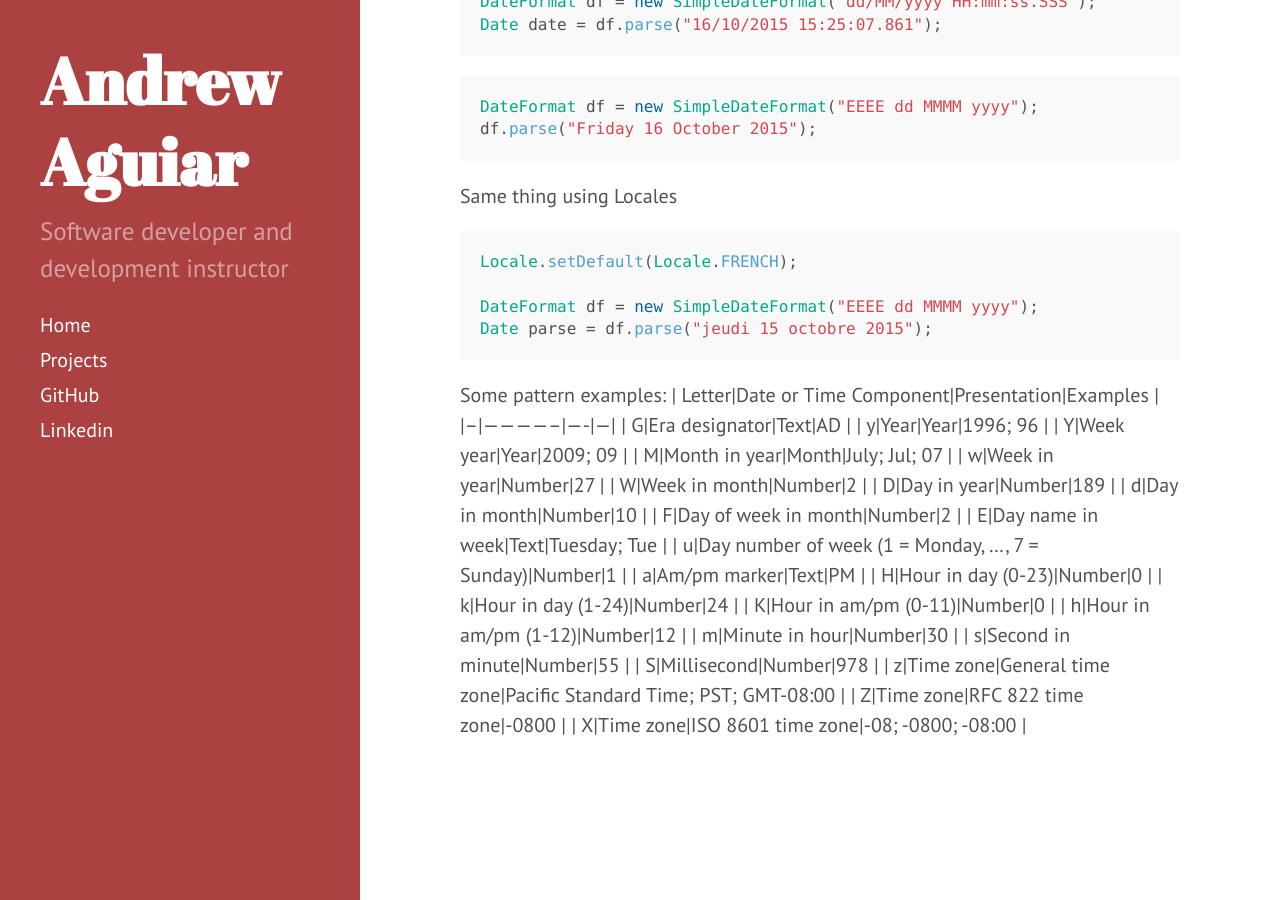
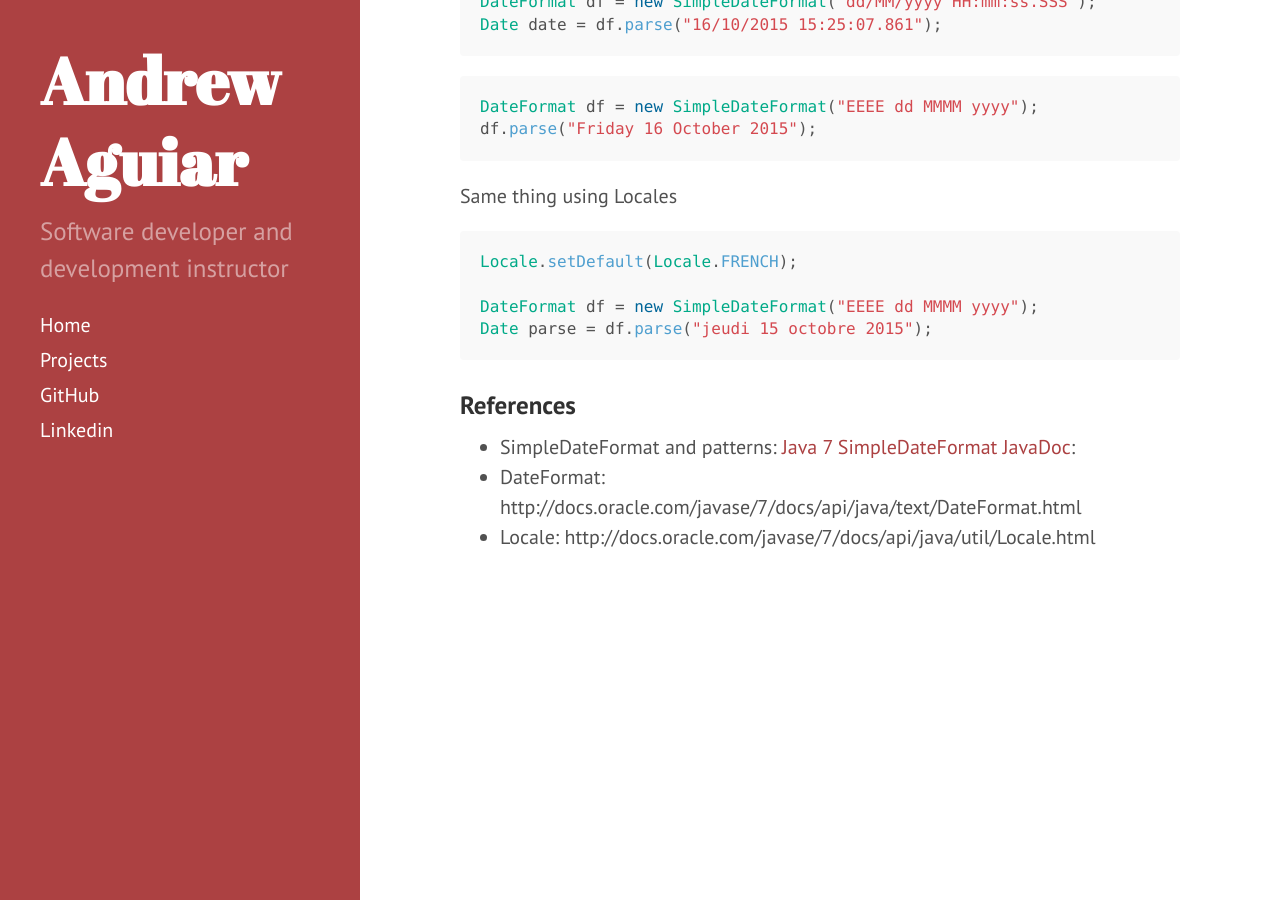
Before and after one commit to gadsc/andrewaguiar.github.io, a Jekyll site: the page built from _posts/2015-10-16-java-how-to-format-and-parse-dates.md, in a window 1280 px wide and 900 px high, scrolled down 2051 px. Built offline with Jekyll 4.4.1, drawn with Linux system fonts in a browser that asks for light colours; Markdown is read by kramdown in place of the engine named in the settings; comment, search, counter and statistics services are not loaded.

Commit message:
Update 2015-10-16-java-how-to-format-and-parse-dates.md

````diff
--- a/_posts/2015-10-16-java-how-to-format-and-parse-dates.md
+++ b/_posts/2015-10-16-java-how-to-format-and-parse-dates.md
@@ -92,28 +92,7 @@ DateFormat df = new SimpleDateFormat("EEEE dd MMMM yyyy");
 Date parse = df.parse("jeudi 15 octobre 2015");
 ```
 
-Some pattern examples:
-| Letter|Date or Time Component|Presentation|Examples |
-|--|--------------|----|---|
-| G|Era designator|Text|AD |
-| y|Year|Year|1996; 96 |
-| Y|Week year|Year|2009; 09 |
-| M|Month in year|Month|July; Jul; 07 |
-| w|Week in year|Number|27 |
-| W|Week in month|Number|2 |
-| D|Day in year|Number|189 |
-| d|Day in month|Number|10 |
-| F|Day of week in month|Number|2 |
-| E|Day name in week|Text|Tuesday; Tue |
-| u|Day number of week (1 = Monday, ..., 7 = Sunday)|Number|1 |
-| a|Am/pm marker|Text|PM |
-| H|Hour in day (0-23)|Number|0 |
-| k|Hour in day (1-24)|Number|24 |
-| K|Hour in am/pm (0-11)|Number|0 |
-| h|Hour in am/pm (1-12)|Number|12 |
-| m|Minute in hour|Number|30 |
-| s|Second in minute|Number|55 |
-| S|Millisecond|Number|978 |
-| z|Time zone|General time zone|Pacific Standard Time; PST; GMT-08:00 |
-| Z|Time zone|RFC 822 time zone|-0800 |
-| X|Time zone|ISO 8601 time zone|-08; -0800; -08:00 |
+### References
+  - SimpleDateFormat and patterns: [Java 7 SimpleDateFormat JavaDoc](http://docs.oracle.com/javase/7/docs/api/java/text/SimpleDateFormat.html):
+  - DateFormat: http://docs.oracle.com/javase/7/docs/api/java/text/DateFormat.html
+  - Locale: http://docs.oracle.com/javase/7/docs/api/java/util/Locale.html
````
